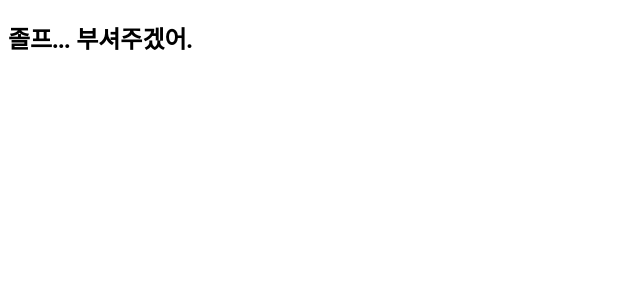
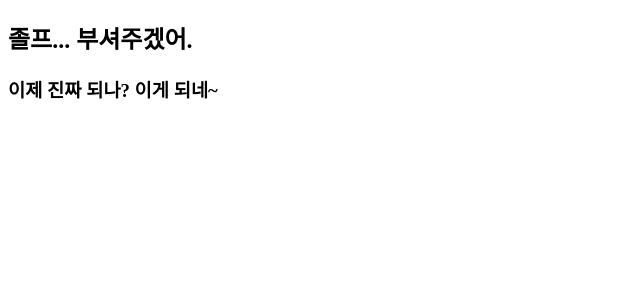
Before and after one commit to suemeeeee/Godtiner, a React (Create React App) app: page / in a window 1280 px wide. Shown: the top 300 px of the page, without its empty margins (0-640 px from the left). Built offline with nearby package versions, Linux system fonts and the light colour scheme.

Commit message:
E ge de ne

```diff
--- a/src/App.js
+++ b/src/App.js
@@ -4,6 +4,7 @@ function App() {
   return (
     <div className="App">
       <h2>졸프... 부셔주겠어.</h2>
+      <h3>이제 진짜 되나? 이게 되네~</h3>
     </div>
   );
 }
```
